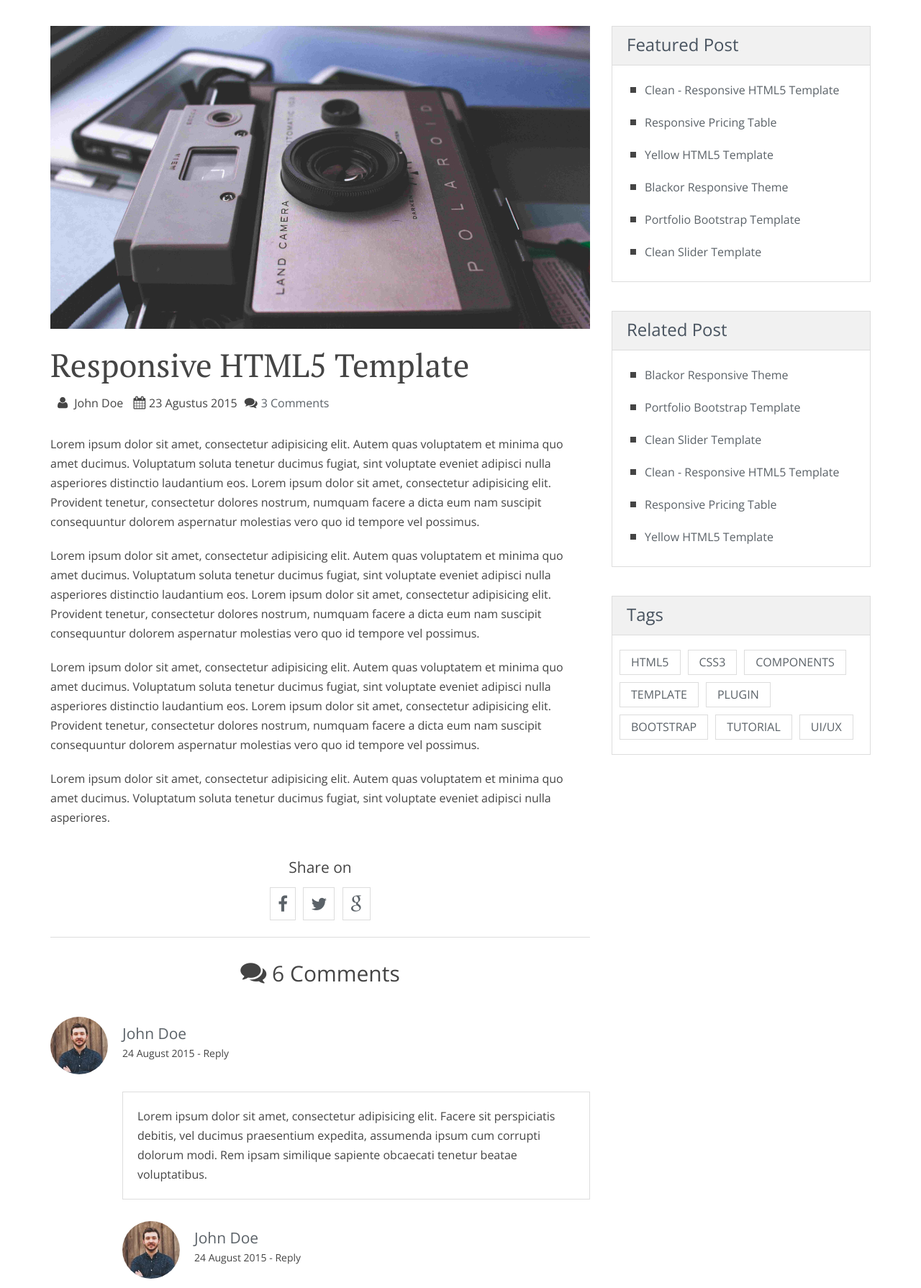
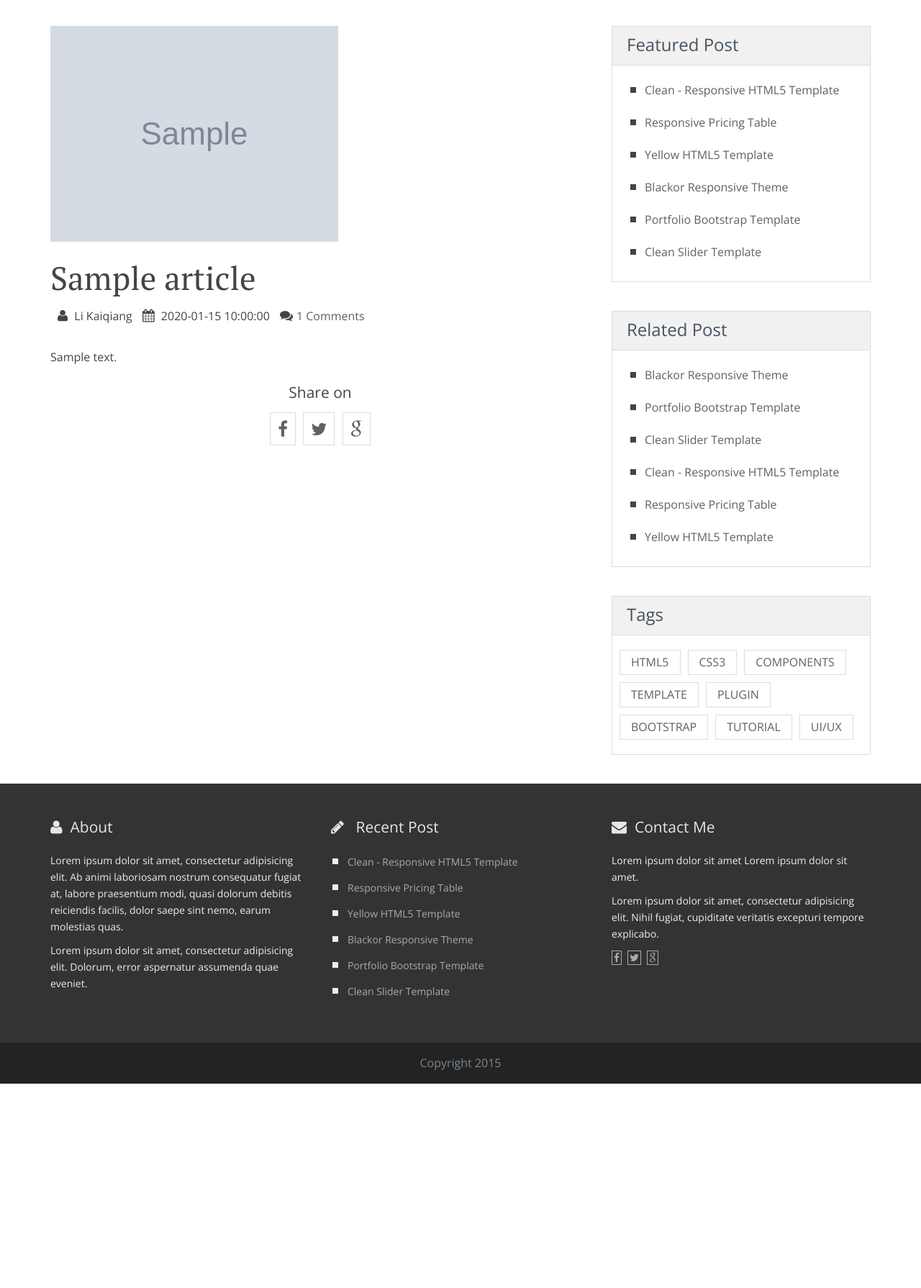
Before and after one commit to kaiqiangli/myblog, a Python web app: template templates/single.html in a window 1280 px wide. Shown: the part 221-2011 px from the top of the page at 72% size. After the commit the page ends 1727 px from the top, so only its background shows below. Run offline with Jinja, Linux system fonts and the light colour scheme; the template is opened without the code that fills it: most values are stand-ins (such as "Sample title", 1, 10 or a date in 2020); grey boxes marked "Sample" are stand-in pictures; some libraries are stand-ins or nearby versions.

Commit message:
index.html single.html

```diff
--- a/handlers/index.py
+++ b/handlers/index.py
@@ -18,7 +18,8 @@ class IndexHandler(tornado.web.RequestHandler):
 
         categroys = articleRead.query_category()
         recentarticles = articleRead.query_recent_article()
-        self.render("index.html", articles = articles , user=one_user, categorys = categroys, recentArticles = recentarticles)
+        features = articleRead.query_features()
+        self.render("index.html", articles = articles , user=one_user, categorys = categroys, recentArticles = recentarticles, features = features)
 
     def post(self):
         username = self.get_argument("username")
--- a/templates/about.html
+++ b/templates/about.html
@@ -79,7 +79,7 @@
 
     <div class="widewrapper main">
         <div class="container about">
-            <h1>Hello, My name is <span class="about-bold">  John Doe</span></h1>
+            <h1>Hello, My name is <span class="about-bold">  Li Kaiqiang</span></h1>
             <p>Lorem ipsum dolor sit amet, consectetur adipisicing elit. Repellendus inventore magni ratione perferendis ex molestiae cum reiciendis perspiciatis consequuntur, nihil ducimus corrupti! Ipsum nesciunt ipsa nobis obcaecati labore, rem recusandae?</p>
             <p>Lorem ipsum dolor sit amet, consectetur adipisicing elit. Qui quo sint asperiores, ut doloremque eum commodi, odit nisi sed repellendus earum recusandae pariatur consectetur minus rerum, magni dolores officiis magnam.</p>
 
--- a/templates/single.html
+++ b/templates/single.html
@@ -88,26 +88,16 @@
                 <div class="col-md-8 blog-main">
                     <article class="blog-post">
                         <header>
-
                             <div class="lead-image">
-                                <img src="{{static_url("img/single-post.jpg")}}" alt="" class="img-responsive">
-
+                                <img src="{{static_url(article['coverPicUrl'])}}" alt="" class="img-responsive">
                             </div>
                         </header>
                         <div class="body">
-                            <h1>Responsive HTML5 Template</h1>
+                            <h1>{{article['title']}}</h1>
                             <div class="meta">
-                                <i class="fa fa-user"></i> John Doe <i class="fa fa-calendar"></i>23 Agustus 2015<i class="fa fa-comments"></i><span class="data"><a href="#comments">3 Comments</a></span>
+                                <i class="fa fa-user"></i> Li Kaiqiang <i class="fa fa-calendar"></i> {{article['crtTime']}} <i class="fa fa-comments"></i><span class="data"><a href="#comments">{{article['commendsCount']}} Comments</a></span>
                             </div>
-                            <p>Lorem ipsum dolor sit amet, consectetur adipisicing elit. Autem quas voluptatem et minima quo amet ducimus. Voluptatum soluta tenetur ducimus fugiat, sint voluptate eveniet adipisci nulla asperiores distinctio laudantium eos. Lorem ipsum dolor sit amet, consectetur adipisicing elit. Provident tenetur, consectetur dolores nostrum, numquam facere a dicta eum nam suscipit consequuntur dolorem aspernatur molestias vero quo id tempore vel possimus.</p>
-
-                            <p>Lorem ipsum dolor sit amet, consectetur adipisicing elit. Autem quas voluptatem et minima quo amet ducimus. Voluptatum soluta tenetur ducimus fugiat, sint voluptate eveniet adipisci nulla asperiores distinctio laudantium eos. Lorem ipsum dolor sit amet, consectetur adipisicing elit. Provident tenetur, consectetur dolores nostrum, numquam facere a dicta eum nam suscipit consequuntur dolorem aspernatur molestias vero quo id tempore vel possimus.</p>
-
-
-                            <p>Lorem ipsum dolor sit amet, consectetur adipisicing elit. Autem quas voluptatem et minima quo amet ducimus. Voluptatum soluta tenetur ducimus fugiat, sint voluptate eveniet adipisci nulla asperiores distinctio laudantium eos. Lorem ipsum dolor sit amet, consectetur adipisicing elit. Provident tenetur, consectetur dolores nostrum, numquam facere a dicta eum nam suscipit consequuntur dolorem aspernatur molestias vero quo id tempore vel possimus.</p>
-
-                            <p>Lorem ipsum dolor sit amet, consectetur adipisicing elit. Autem quas voluptatem et minima quo amet ducimus. Voluptatum soluta tenetur ducimus fugiat, sint voluptate eveniet adipisci nulla asperiores.</p>
-
+                            {{article['content']}}
                         </div>
                     </article>
 
@@ -116,116 +106,116 @@
                         <a href="#"><i class="fa fa-facebook"></i></a> <a href="#"><i class="fa fa-twitter"></i></a> <a href="#"><i class="fa fa-google"></i></a>
                     </aside>
 
-                    <aside class="comments" id="comments">
-                        <hr>
+                    <!--<aside class="comments" id="comments">-->
+                        <!--<hr>-->
 
-                        <h2><i class="fa fa-comments"></i> 6 Comments</h2>
+                        <!--<h2><i class="fa fa-comments"></i> {{article['commendsCount']}} Comments</h2>-->
 
-                        <article class="comment">
-                            <header class="clearfix">
-                                <img src="{{static_url("img/avatar.png")}}" alt="A Smart Guy" class="avatar">
-                                <div class="meta">
-                                    <h3><a href="#">John Doe</a></h3>
-                                    <span class="date">
-                                        24 August 2015
-                                    </span>
-                                    <span class="separator">
-                                        -
-                                    </span>
+                        <!--<article class="comment">-->
+                            <!--<header class="clearfix">-->
+                                <!--<img src="{{static_url("img/avatar.png")}}" alt="A Smart Guy" class="avatar">-->
+                                <!--<div class="meta">-->
+                                    <!--<h3><a href="#">John Doe</a></h3>-->
+                                    <!--<span class="date">-->
+                                        <!--24 August 2015-->
+                                    <!--</span>-->
+                                    <!--<span class="separator">-->
+                                        <!-- - -->
+                                    <!--</span>-->
+                                    <!---->
+                                    <!--<a href="#create-comment" class="reply-link">Reply</a>                -->
+                                <!--</div>-->
+                            <!--</header>-->
+                             <!--<div class="body">-->
+                               <!--Lorem ipsum dolor sit amet, consectetur adipisicing elit. Facere sit perspiciatis debitis, vel ducimus praesentium expedita, assumenda ipsum cum corrupti dolorum modi. Rem ipsam similique sapiente obcaecati tenetur beatae voluptatibus.-->
+                            <!--</div>-->
+                        <!--</article>-->
 
-                                    <a href="#create-comment" class="reply-link">Reply</a>
-                                </div>
-                            </header>
-                             <div class="body">
-                               Lorem ipsum dolor sit amet, consectetur adipisicing elit. Facere sit perspiciatis debitis, vel ducimus praesentium expedita, assumenda ipsum cum corrupti dolorum modi. Rem ipsam similique sapiente obcaecati tenetur beatae voluptatibus.
-                            </div>
-                        </article>
+                        <!--<article class="comment reply">-->
+                            <!--<header class="clearfix">-->
+                                <!--<img src="{{static_url("img/avatar.png")}}" alt="A Smart Guy" class="avatar">-->
+                                <!--<div class="meta">-->
+                                    <!--<h3><a href="#">John Doe</a></h3>-->
+                                    <!--<span class="date">-->
+                                        <!--24 August 2015-->
+                                    <!--</span>-->
+                                    <!--<span class="separator">-->
+                                        <!-- - -->
+                                    <!--</span>-->
+                                    <!---->
+                                    <!--<a href="#create-comment" class="reply-link">Reply</a>                -->
+                                <!--</div>-->
+                            <!--</header>-->
+                             <!--<div class="body">-->
+                               <!--Lorem ipsum dolor sit amet, consectetur adipisicing elit. Facere sit perspiciatis debitis, vel ducimus praesentium expedita, assumenda ipsum cum corrupti dolorum modi. Rem ipsam similique sapiente obcaecati tenetur beatae voluptatibus.-->
+                            <!--</div>-->
+                        <!--</article>-->
 
-                        <article class="comment reply">
-                            <header class="clearfix">
-                                <img src="{{static_url("img/avatar.png")}}" alt="A Smart Guy" class="avatar">
-                                <div class="meta">
-                                    <h3><a href="#">John Doe</a></h3>
-                                    <span class="date">
-                                        24 August 2015
-                                    </span>
-                                    <span class="separator">
-                                        -
-                                    </span>
+                        <!--<article class="comment ">-->
+                            <!--<header class="clearfix">-->
+                                <!--<img src="{{static_url("img/avatar.png")}}" alt="A Smart Guy" class="avatar">-->
+                                <!--<div class="meta">-->
+                                    <!--<h3><a href="#">John Doe</a></h3>-->
+                                    <!--<span class="date">-->
+                                        <!--24 August 2015-->
+                                    <!--</span>-->
+                                    <!--<span class="separator">-->
+                                        <!-- - -->
+                                    <!--</span>-->
+                                    <!---->
+                                    <!--<a href="#create-comment" class="reply-link">Reply</a>                -->
+                                <!--</div>-->
+                            <!--</header>-->
+                             <!--<div class="body">-->
+                               <!--Lorem ipsum dolor sit amet, consectetur adipisicing elit. Facere sit perspiciatis debitis, vel ducimus praesentium expedita, assumenda ipsum cum corrupti dolorum modi. Rem ipsam similique sapiente obcaecati tenetur beatae voluptatibus.-->
+                            <!--</div>-->
+                        <!--</article>-->
 
-                                    <a href="#create-comment" class="reply-link">Reply</a>
-                                </div>
-                            </header>
-                             <div class="body">
-                               Lorem ipsum dolor sit amet, consectetur adipisicing elit. Facere sit perspiciatis debitis, vel ducimus praesentium expedita, assumenda ipsum cum corrupti dolorum modi. Rem ipsam similique sapiente obcaecati tenetur beatae voluptatibus.
-                            </div>
-                        </article>
+                        <!--<article class="comment">-->
+                            <!--<header class="clearfix">-->
+                                <!--<img src="img/avatar.png" alt="A Smart Guy" class="avatar">-->
+                                <!--<div class="meta">-->
+                                    <!--<h3><a href="#">John Doe</a></h3>-->
+                                    <!--<span class="date">-->
+                                        <!--24 August 2015-->
+                                    <!--</span>-->
+                                    <!--<span class="separator">-->
+                                        <!-- - -->
+                                    <!--</span>-->
+                                    <!---->
+                                    <!--<a href="#create-comment" class="reply-link">Reply</a>                -->
+                                <!--</div>-->
+                            <!--</header>-->
+                             <!--<div class="body">-->
+                               <!--Lorem ipsum dolor sit amet, consectetur adipisicing elit. Facere sit perspiciatis debitis, vel ducimus praesentium expedita, assumenda ipsum cum corrupti dolorum modi. Rem ipsam similique sapiente obcaecati tenetur beatae voluptatibus.-->
+                            <!--</div>-->
+                        <!--</article>        -->
+                    <!--</aside>-->
 
-                        <article class="comment ">
-                            <header class="clearfix">
-                                <img src="{{static_url("img/avatar.png")}}" alt="A Smart Guy" class="avatar">
-                                <div class="meta">
-                                    <h3><a href="#">John Doe</a></h3>
-                                    <span class="date">
-                                        24 August 2015
-                                    </span>
-                                    <span class="separator">
-                                        -
-                                    </span>
+                    <!--<aside class="create-comment" id="create-comment">-->
+                        <!--<hr>    -->
 
-                                    <a href="#create-comment" class="reply-link">Reply</a>
-                                </div>
-                            </header>
-                             <div class="body">
-                               Lorem ipsum dolor sit amet, consectetur adipisicing elit. Facere sit perspiciatis debitis, vel ducimus praesentium expedita, assumenda ipsum cum corrupti dolorum modi. Rem ipsam similique sapiente obcaecati tenetur beatae voluptatibus.
-                            </div>
-                        </article>
+                        <!--<h2><i class="fa fa-pencil"></i> Add Comment</h2>-->
 
-                        <article class="comment">
-                            <header class="clearfix">
-                                <img src="img/avatar.png" alt="A Smart Guy" class="avatar">
-                                <div class="meta">
-                                    <h3><a href="#">John Doe</a></h3>
-                                    <span class="date">
-                                        24 August 2015
-                                    </span>
-                                    <span class="separator">
-                                        -
-                                    </span>
+                        <!--<form action="#" method="get" accept-charset="utf-8">-->
+                            <!--<div class="row">-->
+                                <!--<div class="col-md-6">-->
+                                    <!--<input type="text" name="name" id="comment-name" placeholder="Your Name" class="form-control input-lg">    -->
+                                <!--</div>-->
+                                <!--<div class="col-md-6">-->
+                                    <!--<input type="email" name="email" id="comment-email" placeholder="Email" class="form-control input-lg">    -->
+                                <!--</div>-->
+                            <!--</div>-->
 
-                                    <a href="#create-comment" class="reply-link">Reply</a>
-                                </div>
-                            </header>
-                             <div class="body">
-                               Lorem ipsum dolor sit amet, consectetur adipisicing elit. Facere sit perspiciatis debitis, vel ducimus praesentium expedita, assumenda ipsum cum corrupti dolorum modi. Rem ipsam similique sapiente obcaecati tenetur beatae voluptatibus.
-                            </div>
-                        </article>
-                    </aside>
+                            <!--<input type="url" name="name" id="comment-url" placeholder="Website" class="form-control input-lg">-->
 
-                    <aside class="create-comment" id="create-comment">
-                        <hr>
+                            <!--<textarea rows="10" name="message" id="comment-body" placeholder="Your Message" class="form-control input-lg"></textarea>-->
 
-                        <h2><i class="fa fa-pencil"></i> Add Comment</h2>
-
-                        <form action="#" method="get" accept-charset="utf-8">
-                            <div class="row">
-                                <div class="col-md-6">
-                                    <input type="text" name="name" id="comment-name" placeholder="Your Name" class="form-control input-lg">
-                                </div>
-                                <div class="col-md-6">
-                                    <input type="email" name="email" id="comment-email" placeholder="Email" class="form-control input-lg">
-                                </div>
-                            </div>
-
-                            <input type="url" name="name" id="comment-url" placeholder="Website" class="form-control input-lg">
-
-                            <textarea rows="10" name="message" id="comment-body" placeholder="Your Message" class="form-control input-lg"></textarea>
-
-                            <div class="buttons clearfix">
-                                <button type="submit" class="btn btn-xlarge btn-clean-one">Submit</button>
-                            </div>
-                        </form>
-                    </aside>
+                            <!--<div class="buttons clearfix">-->
+                                <!--<button type="submit" class="btn btn-xlarge btn-clean-one">Submit</button>-->
+                            <!--</div>-->
+                        <!--</form>-->
+                    <!--</aside>-->
                 </div>
                 <aside class="col-md-4 blog-aside">
 
```
Also changed, not shown: handlers/user.py (+5 -5 lines), methods/article.py (+8 -1 lines), templates/index.html (+6 -11 lines).
